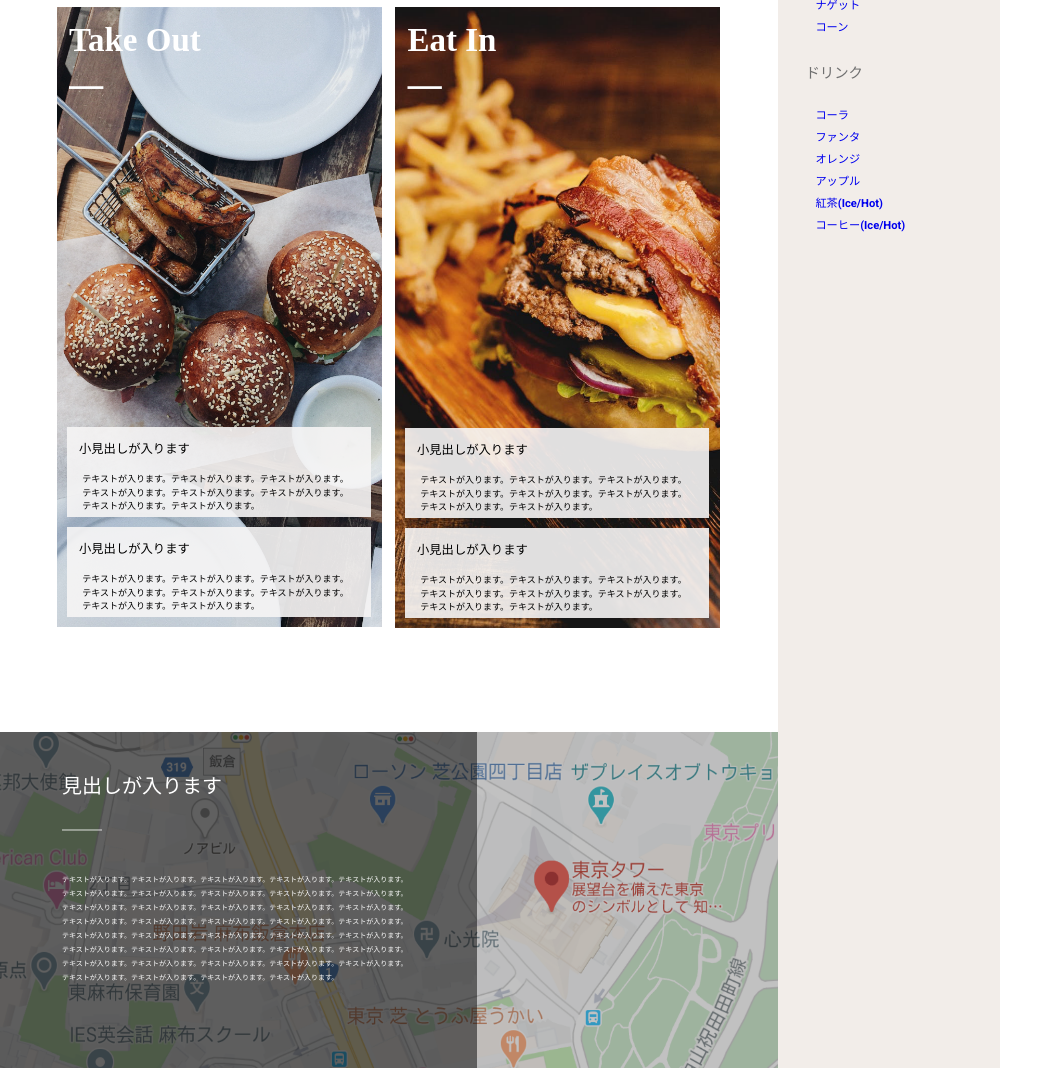
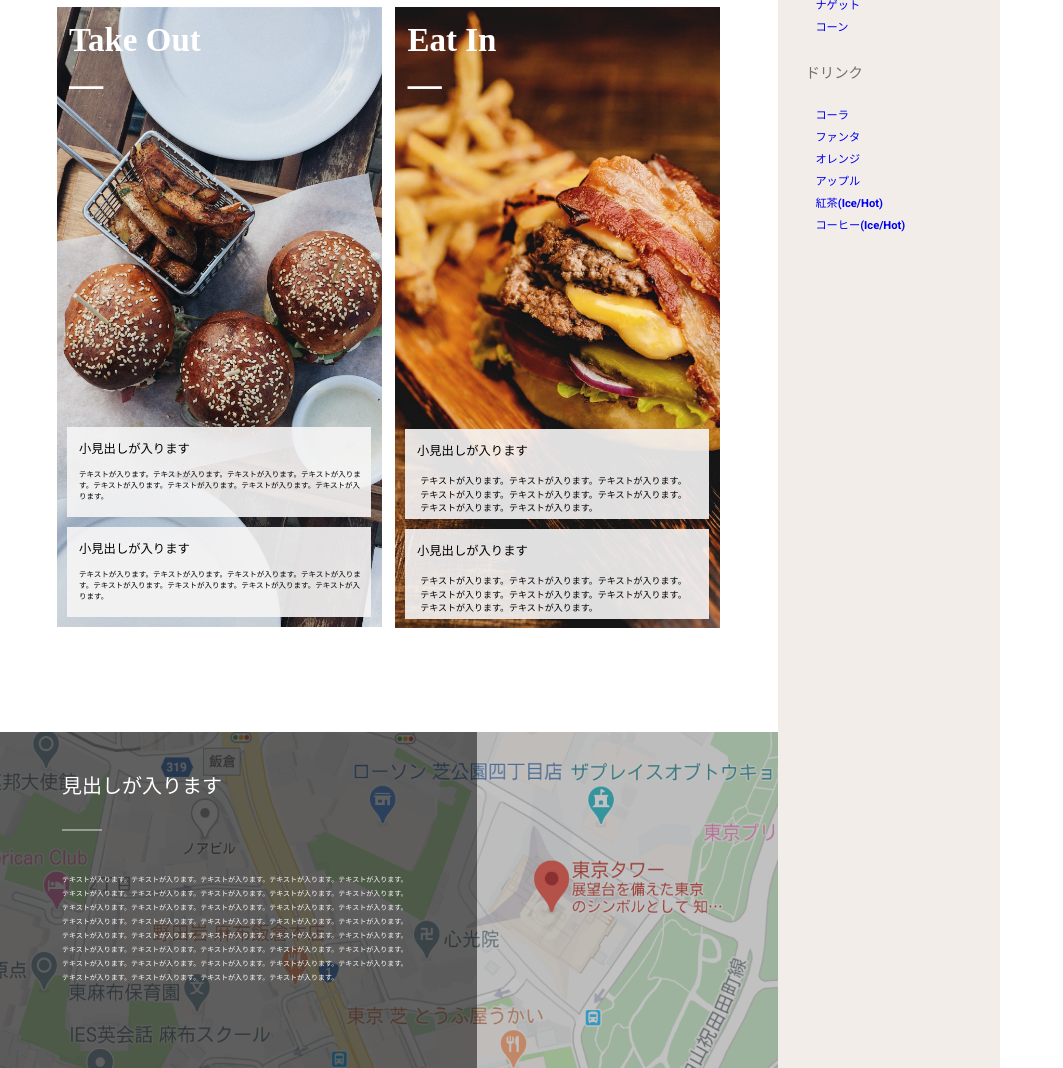
Before and after one commit to nagatarock/raisetech-hamburger, a PHP site: page /front-page.html in a window 1280 px wide. Shown: the part 423-1491 px from the top of the page, without its empty margins (0-1063 px from the left). Run offline with PHP 8.4, Linux system fonts and the light colour scheme.

Commit message:
c_left_box　テキスト修正

```diff
--- a/css/layout/_main.scss
+++ b/css/layout/_main.scss
@@ -53,12 +53,14 @@ body{
                 margin-left: 12px;
                 font-size: 77%;
                 font-weight: 100;
+            p{
+                margin-top: 5px;
+                width: 380px;
+                font-size: 10px;
+                transform: scale(0.75);
+                transform-origin: left; /*縮小してずれた分を左に寄せている*/
             }
-            p{
-
-                font-size: 10px;
-                transform: scale(0.9);
-            }
+        }
         }
         .c_left_box2{
             width: 304px;
@@ -76,12 +78,14 @@ body{
                 margin-left: 12px;
                 font-size: 77%;
                 font-weight: 100;
+            p{
+                margin-top: 5px;
+                width: 380px;
+                font-size: 10px;
+                transform: scale(0.75);
+                transform-origin: left; /*縮小してずれた分を左に寄せている*/
             }
-            p{
-
-                font-size: 10px;
-                transform: scale(0.9);
-            }
+        }
         }
     }
     .c_right{
@@ -105,7 +109,7 @@ body{
             border-width: medium;
             background-color: rgba(247, 245, 245,0.9);
             position: absolute;
-            top: 851px; /*親要素に対してうまく配置出来ていない*/
+            top: 852px; /*親要素に対してうまく配置出来ていない*/
             left: 405px;
             h3{
                 margin-top: 12px;
@@ -126,7 +130,7 @@ body{
             border-width: medium;
             background-color: rgba(247, 245, 245,0.9);
             position: absolute;
-            top: 951px;/*親要素に対してうまく配置出来ていない*/
+            top: 952px;/*親要素に対してうまく配置出来ていない*/
             left: 405px;
             h3{
                 margin-top: 12px;
@@ -165,7 +169,6 @@ body{
             font-size: 10px;
             line-height: 20px;
             transform: scale(0.7); /*文字を10px以下に縮小している*/
-            display: block;
             transform-origin: left; /*縮小してずれた分を左に寄せている*/
         }
     }
--- a/css/style.css
+++ b/css/style.css
@@ -138,10 +138,15 @@ body {
   font-weight: 100;
 }
 
-.container .c_left .c_left_box1 p {
+.container .c_left .c_left_box1 h3 p {
+  margin-top: 5px;
+  width: 380px;
   font-size: 10px;
-  -webkit-transform: scale(0.9);
-          transform: scale(0.9);
+  -webkit-transform: scale(0.75);
+          transform: scale(0.75);
+  -webkit-transform-origin: left;
+          transform-origin: left;
+  /*縮小してずれた分を左に寄せている*/
 }
 
 .container .c_left .c_left_box2 {
@@ -164,10 +169,15 @@ body {
   font-weight: 100;
 }
 
-.container .c_left .c_left_box2 p {
+.container .c_left .c_left_box2 h3 p {
+  margin-top: 5px;
+  width: 380px;
   font-size: 10px;
-  -webkit-transform: scale(0.9);
-          transform: scale(0.9);
+  -webkit-transform: scale(0.75);
+          transform: scale(0.75);
+  -webkit-transform-origin: left;
+          transform-origin: left;
+  /*縮小してずれた分を左に寄せている*/
 }
 
 .container .c_right {
@@ -196,7 +206,7 @@ body {
   border-width: medium;
   background-color: rgba(247, 245, 245, 0.9);
   position: absolute;
-  top: 851px;
+  top: 852px;
   /*親要素に対してうまく配置出来ていない*/
   left: 405px;
 }
@@ -221,7 +231,7 @@ body {
   border-width: medium;
   background-color: rgba(247, 245, 245, 0.9);
   position: absolute;
-  top: 951px;
+  top: 952px;
   /*親要素に対してうまく配置出来ていない*/
   left: 405px;
 }
@@ -269,7 +279,6 @@ body {
   -webkit-transform: scale(0.7);
           transform: scale(0.7);
   /*文字を10px以下に縮小している*/
-  display: block;
   -webkit-transform-origin: left;
           transform-origin: left;
   /*縮小してずれた分を左に寄せている*/
--- a/front-page.html
+++ b/front-page.html
@@ -36,13 +36,15 @@
                 <p>＿</p>
                 </h2>
                 <div class="c_left_box1">
-                <h3>小見出しが入ります</h3>
+                <h3>小見出しが入ります
                 <p>テキストが入ります。テキストが入ります。テキストが入ります。テキストが入ります。テキストが入ります。テキストが入ります。テキストが入ります。テキストが入ります。</p>
+                </h3>
                 </div>
                 <div class="c_left_box2">
-                <h3>小見出しが入ります</h3>
+                <h3>小見出しが入ります
                 <p>テキストが入ります。テキストが入ります。テキストが入ります。テキストが入ります。テキストが入ります。テキストが入ります。テキストが入ります。テキストが入ります。</p>
-                </div>
+            </h3>
+            </div>
         </section>
         <section class="c_right">
             <h2>Eat In
```
Also changed, not shown: 1 other file.
